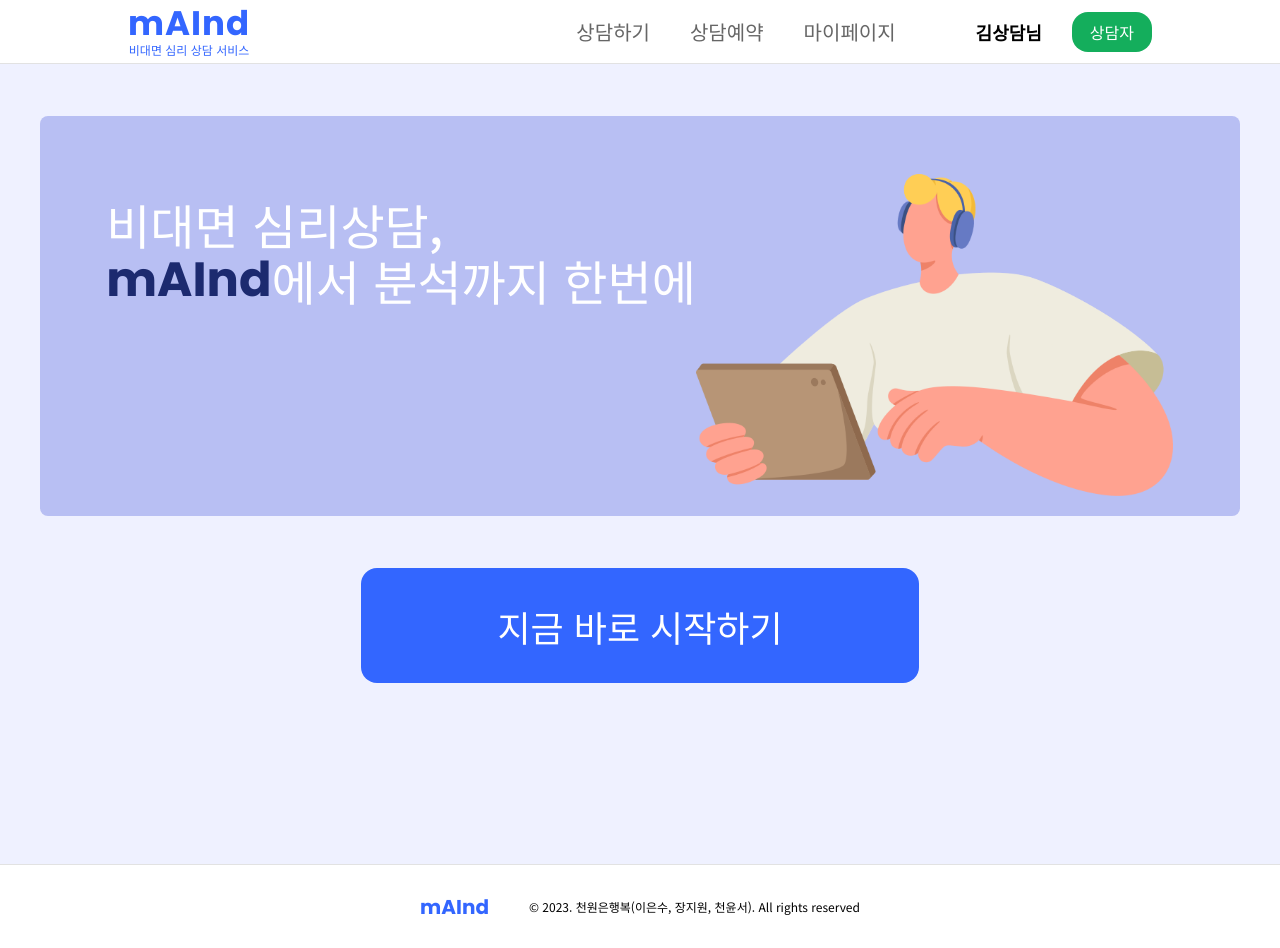
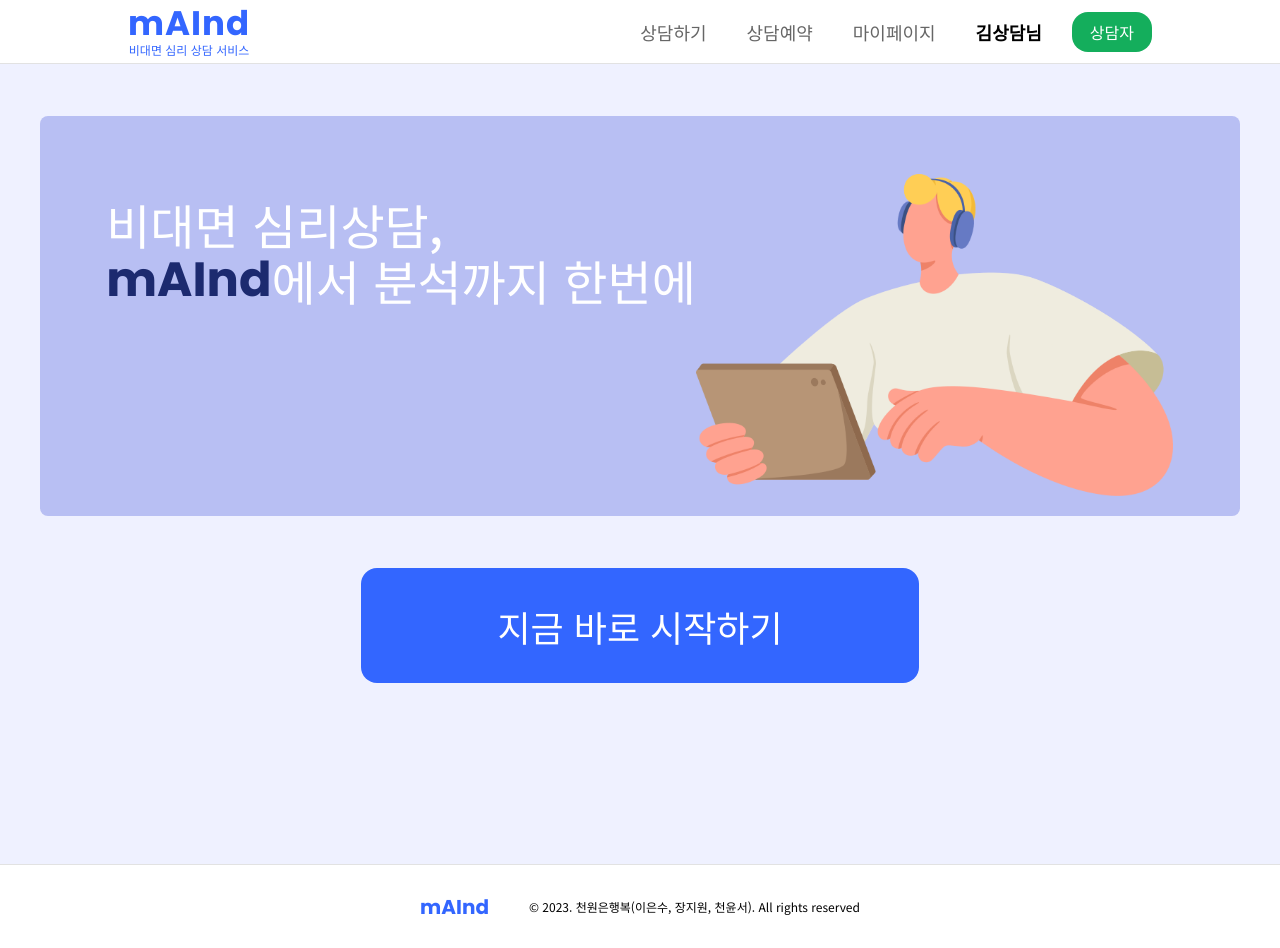
Before and after one commit to EunSo0/mAInd, a React (Create React App) app: page / in a window 1280 px wide. Both pictures are taken after a click on the element "로그인/회원가입". Built offline with nearby package versions, Linux system fonts and the light colour scheme.

Commit message:
Feat: 헤더수정

```diff
--- a/src/components/Header.jsx
+++ b/src/components/Header.jsx
@@ -2,6 +2,12 @@ import React, { useState } from "react";
 import styled from "@emotion/styled";
 import { Link } from "react-router-dom";
 // import Modal from "../components/LoginModal";
+
+const MenuList = [
+  { name: "상담하기", page: "/meeting" },
+  { name: "상담예약", page: "/initial_survey" },
+  { name: "마이페이지", page: "/mypage" },
+];
 
 export default function Header() {
   const [isLogin, setIsLogin] = useState(false);
@@ -28,16 +34,11 @@ export default function Header() {
           {isLogin && (
             <LinkWrapper>
               <NavLinks>
-                <NavLink>
-                  <Link to="/meeting">상담하기</Link>
-                </NavLink>
-                <NavLink>
-                  <Link to="/initial_survey">상담예약</Link>
-                </NavLink>
-                <NavLink>
-                  <Link to="/mypage">마이페이지</Link>
-                </NavLink>
-                <NavLink></NavLink>
+                {MenuList.map((el) => (
+                  <NavLink key={el.page}>
+                    <Link to={el.page}>{el.name}</Link>
+                  </NavLink>
+                ))}
               </NavLinks>
               <Name>김상담님</Name>
               <RoleBtn>상담자</RoleBtn>
@@ -111,7 +112,7 @@ const NavLinks = styled.div`
 
 const NavLink = styled.div`
   margin: 0 20px;
-  font-size: 20px;
+  font-size: 18px;
   color: #666;
   font-family: "Montserrat", sans-serif;
   transition: color 0.4s;
--- a/src/pages/Initial_survey.jsx
+++ b/src/pages/Initial_survey.jsx
@@ -175,11 +175,13 @@ const InputBox = styled.input`
   border: 1px solid #868686;
   background: #fff;
   padding-left: 12px;
+  font-size: 18px;
 `;
 const BirthDatePicker = styled(DatePicker)`
   width: 320px;
   height: 48px;
   border: 1px solid #868686;
+  font-size: 18px;
 `;
 const RadioWrapper = styled.div`
   margin-right: 15px;
@@ -225,7 +227,7 @@ const CustomCheckbox = styled.input`
 
   &:checked + label {
     border: 1px solid #36f;
-    background: #eff1ff;
+    background: #e0e6ff;
   }
 `;
 const CustomLabel = styled.label`
@@ -256,6 +258,7 @@ const Answer = styled.textarea`
   background: #fff;
   padding: 10px;
   resize: none;
+  font-size: 18px;
 `;
 const SubmitBtn = styled.div`
   width: 390px;
```
